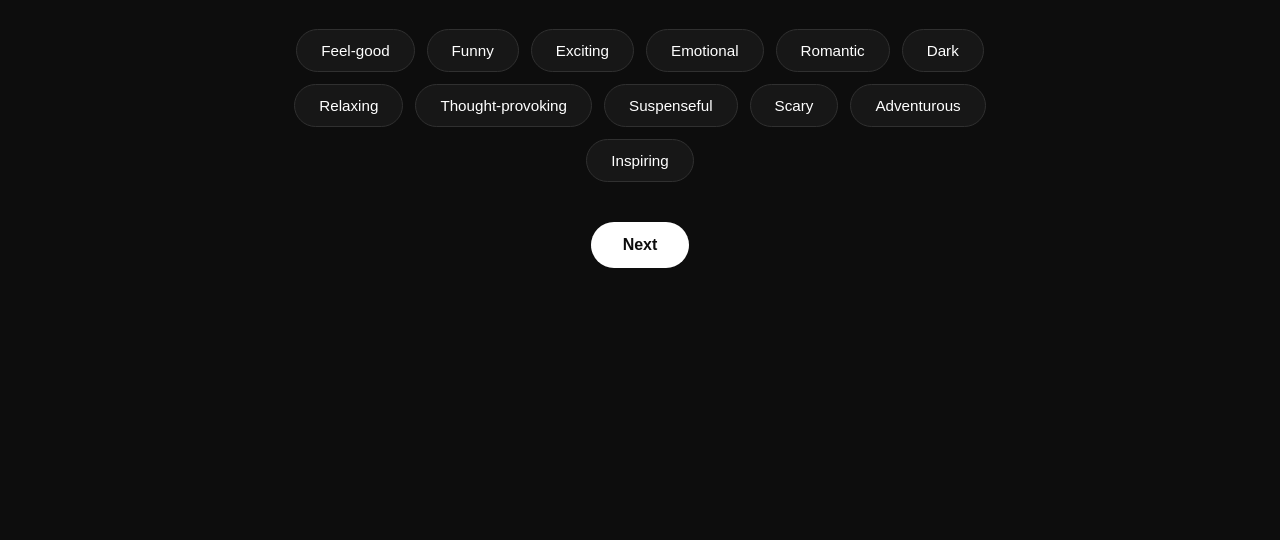
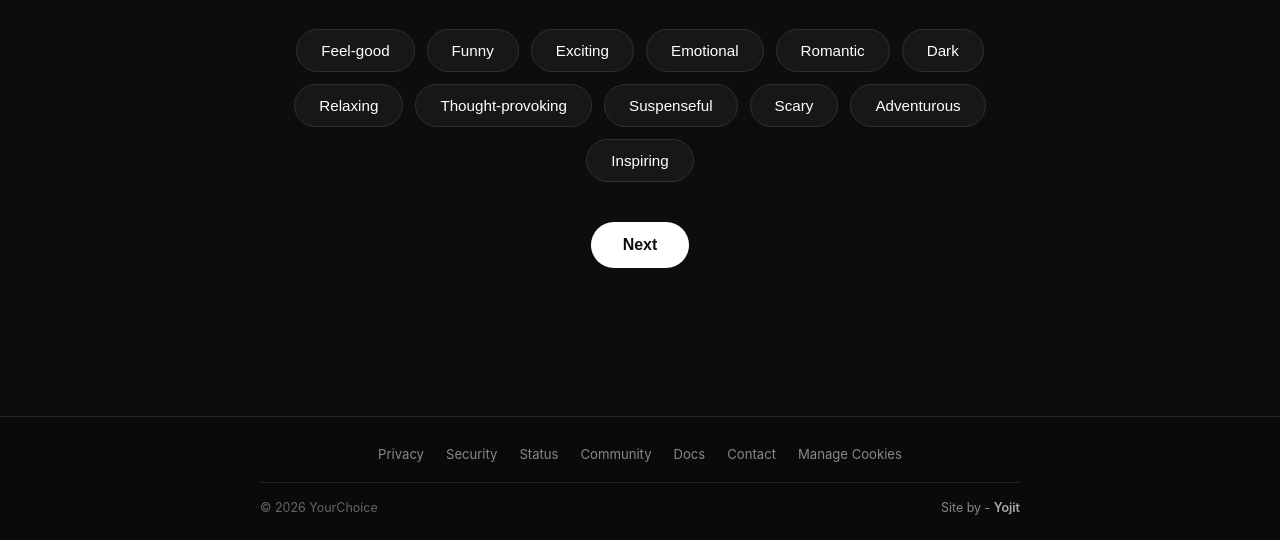
Before and after one commit to yojitsinghparanjiya-del/YourChoice, a website: page public/index.html in a window 1280 px wide. Both pictures are taken after a click on the button "Start Finding Movies". Shown: the part 260-800 px from the top of the page. Drawn offline with Linux system fonts and the light colour scheme.

Commit message:
Update index.html

```diff
--- a/public/index.html
+++ b/public/index.html
@@ -125,7 +125,8 @@
     }
 
     body.home-active header,
-    body.home-active main {
+    body.home-active main,
+    body.home-active footer {
       visibility: hidden;
     }
 
@@ -569,6 +570,87 @@
     @keyframes spin {
       to { transform: rotate(360deg); }
     }
+
+    /* --- FOOTER --- */
+    footer {
+      width: 100%;
+      border-top: 1px solid #252525;
+      background: #0a0a0a;
+      padding: 28px 24px 22px;
+      color: #777;
+      margin-top: auto;
+    }
+
+    .footer-inner {
+      max-width: 1000px;
+      margin: 0 auto;
+    }
+
+    .footer-links {
+      display: flex;
+      flex-wrap: wrap;
+      justify-content: center;
+      gap: 10px 22px;
+      margin-bottom: 18px;
+    }
+
+    .footer-links a,
+    .footer-links button {
+      background: none;
+      border: none;
+      color: #888;
+      font: inherit;
+      font-size: .82rem;
+      text-decoration: none;
+      cursor: pointer;
+      padding: 0;
+      transition: color .2s;
+    }
+
+    .footer-links a:hover,
+    .footer-links button:hover {
+      color: #fff;
+    }
+
+    .footer-divider {
+      height: 1px;
+      background: #202020;
+      margin: 0 auto 16px;
+      max-width: 760px;
+    }
+
+    .footer-bottom {
+      display: flex;
+      flex-wrap: wrap;
+      justify-content: space-between;
+      align-items: center;
+      gap: 10px;
+      max-width: 760px;
+      margin: 0 auto;
+      font-size: .78rem;
+      color: #666;
+    }
+
+    .site-by {
+      color: #888;
+    }
+
+    .site-by strong {
+      color: #aaa;
+      font-weight: 600;
+    }
+
+    @media (max-width: 600px) {
+      .footer-links {
+        gap: 10px 16px;
+      }
+
+      .footer-bottom {
+        justify-content: center;
+        text-align: center;
+      }
+    }
+
   </style>
 </head>
 <body class="home-active">
@@ -786,6 +868,29 @@
       <button type="button" class="btn btn-primary" onclick="resetApp()">Try Again</button>
     </div>
   </main>
+
+
+  <!-- FOOTER -->
+  <footer>
+    <div class="footer-inner">
+      <nav class="footer-links" aria-label="Footer navigation">
+        <a href="#" onclick="return footerMessage('Privacy')">Privacy</a>
+        <a href="#" onclick="return footerMessage('Security')">Security</a>
+        <a href="#" onclick="return footerMessage('Status')">Status</a>
+        <a href="#" onclick="return footerMessage('Community')">Community</a>
+        <a href="#" onclick="return footerMessage('Docs')">Docs</a>
+        <a href="#" onclick="return footerMessage('Contact')">Contact</a>
+        <button type="button" onclick="return footerMessage('Manage Cookies')">Manage Cookies</button>
+      </nav>
+
+      <div class="footer-divider"></div>
+
+      <div class="footer-bottom">
+        <span>© <span id="footerYear">2026</span> YourChoice</span>
+        <span class="site-by">Site by - <strong>Yojit</strong></span>
+      </div>
+    </div>
+  </footer>
 
   <!-- MODAL -->
   <div class="modal-overlay" id="modalOverlay">
@@ -1191,6 +1296,12 @@
       }
     }
 
+
+    function footerMessage(section) {
+      alert(`${section} section is coming soon.`);
+      return false;
+    }
+
     function closeModal() {
       document.getElementById('modalOverlay').classList.remove('active');
     }
@@ -1216,9 +1327,18 @@
       state.country = 'any';
       state.rating = 0;
       state.minYear = 2000;
-      state.maxYear = new Date().getFullYear();
+      state.maxYear = 2026;
       state.hashtags = [];
       state.watchedIds = [];
+
+      const min = document.getElementById('minYear');
+      const max = document.getElementById('maxYear');
+      if (min) min.value = 2000;
+      if (max) max.value = 2026;
+      if (min && max) {
+        document.getElementById('minYearLabel').textContent = 'From 2000';
+        document.getElementById('maxYearLabel').textContent = 'To 2026';
+      }
 
       document.querySelectorAll('.pill-btn').forEach(btn => btn.classList.remove('selected'));
       renderFavoriteChips();
```
